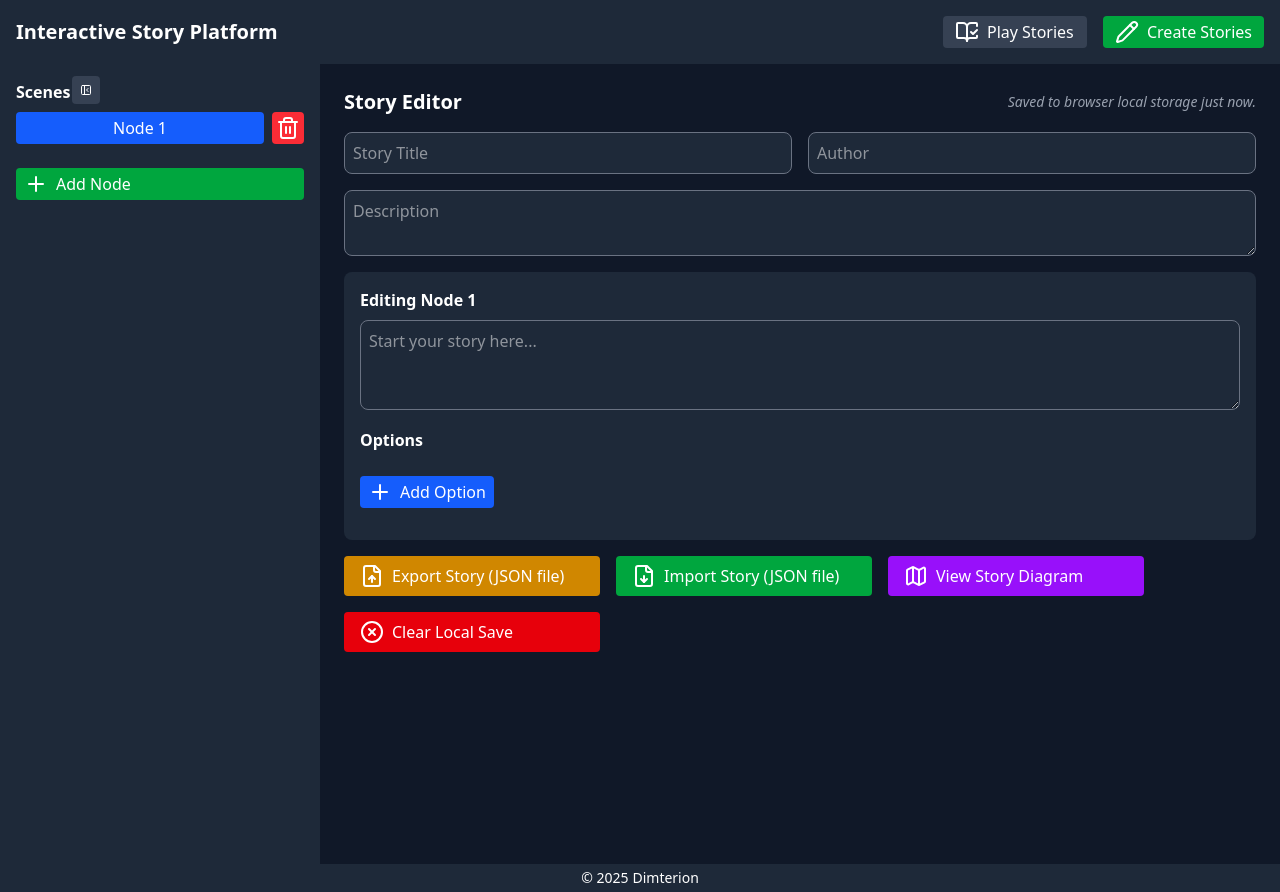
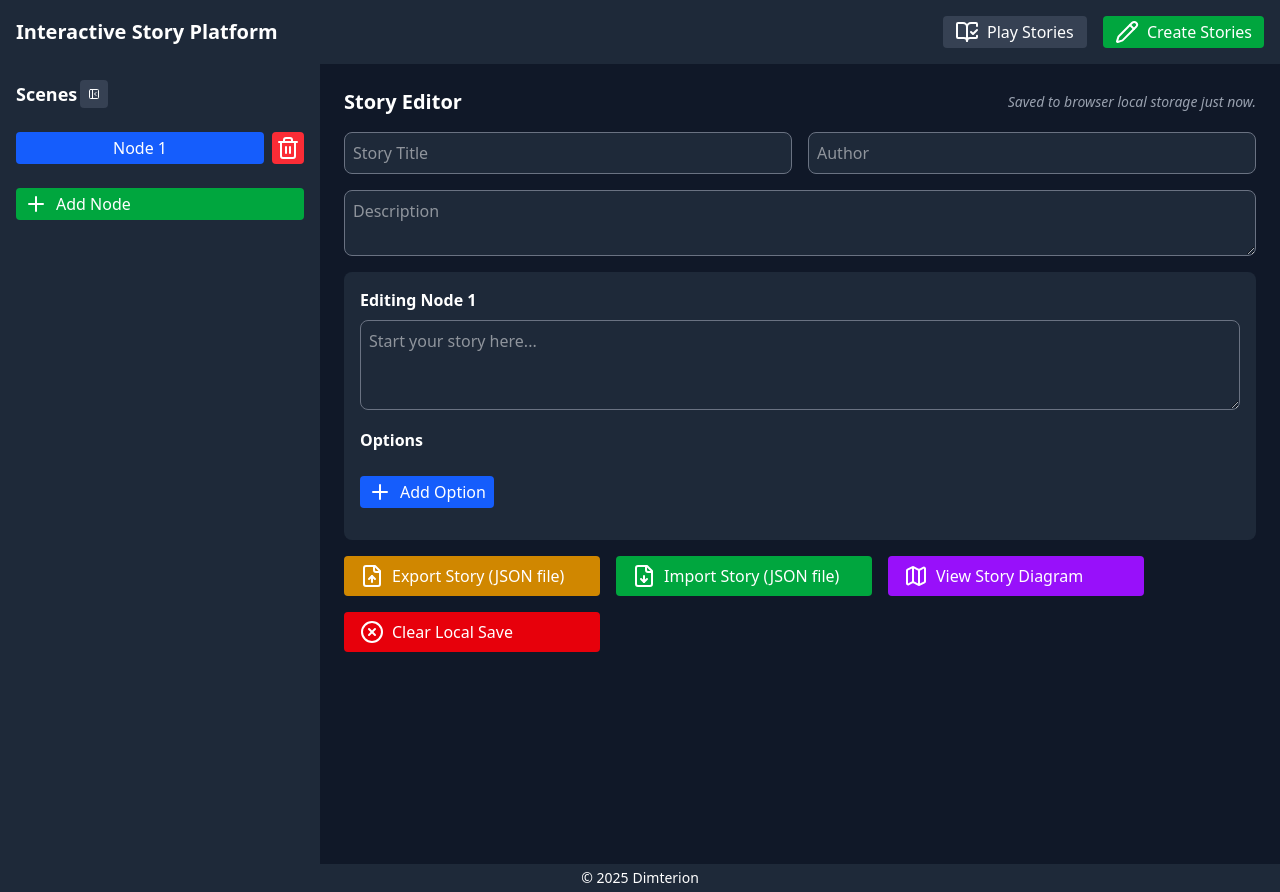
Before and after one commit to Dimterion/stories-platform, a React (Vite) app: page / in a window 1280 px wide. Both pictures are taken after a click on the button "Create Stories". Built offline with nearby package versions, Linux system fonts and the light colour scheme.

Commit message:
adjust StoryEditor sidebar

```diff
--- a/src/components/StoryEditor.jsx
+++ b/src/components/StoryEditor.jsx
@@ -373,10 +373,10 @@ export default function StoryEditor() {
 
   return (
     <section className="relative flex min-h-screen bg-gray-900 text-white">
-      {/* Sidebar toggle button - visible on small screens */}
+      {/* Sidebar toggle button */}
       <button
         onClick={() => setSidebarVisible(!sidebarVisible)}
-        className={`absolute ${sidebarVisible ? "left-16 sm:top-3 sm:left-18" : "top-2 left-34 sm:top-6 sm:left-36"} h-fit w-fit cursor-pointer rounded bg-gray-700 p-2 hover:bg-gray-600`}
+        className={`absolute ${sidebarVisible ? "top-1 left-16 sm:top-4 sm:left-20" : "top-2 left-34 sm:top-6 sm:left-36"} h-fit w-fit cursor-pointer rounded bg-gray-700 p-2 hover:bg-gray-600`}
         aria-label="Toggle sidebar"
       >
         {sidebarVisible ? (
@@ -388,8 +388,8 @@ export default function StoryEditor() {
 
       {/* Sidebar: nodes list */}
       {sidebarVisible && (
-        <div className="w-1/3 space-y-2 bg-gray-800 p-1 sm:w-1/4 sm:p-4">
-          <h2 className="mb-2 font-bold">Scenes</h2>
+        <section className="w-1/3 space-y-2 bg-gray-800 p-1 sm:w-1/4 sm:p-4">
+          <h2 className="mb-6 font-bold sm:text-lg">Scenes</h2>
           {orderedNodeIds.map((id) => (
             <div key={id} className="flex items-center gap-2">
               <button
@@ -420,7 +420,7 @@ export default function StoryEditor() {
             <Plus />
             Add Node
           </button>
-        </div>
+        </section>
       )}
 
       {/* Main editor */}
```
